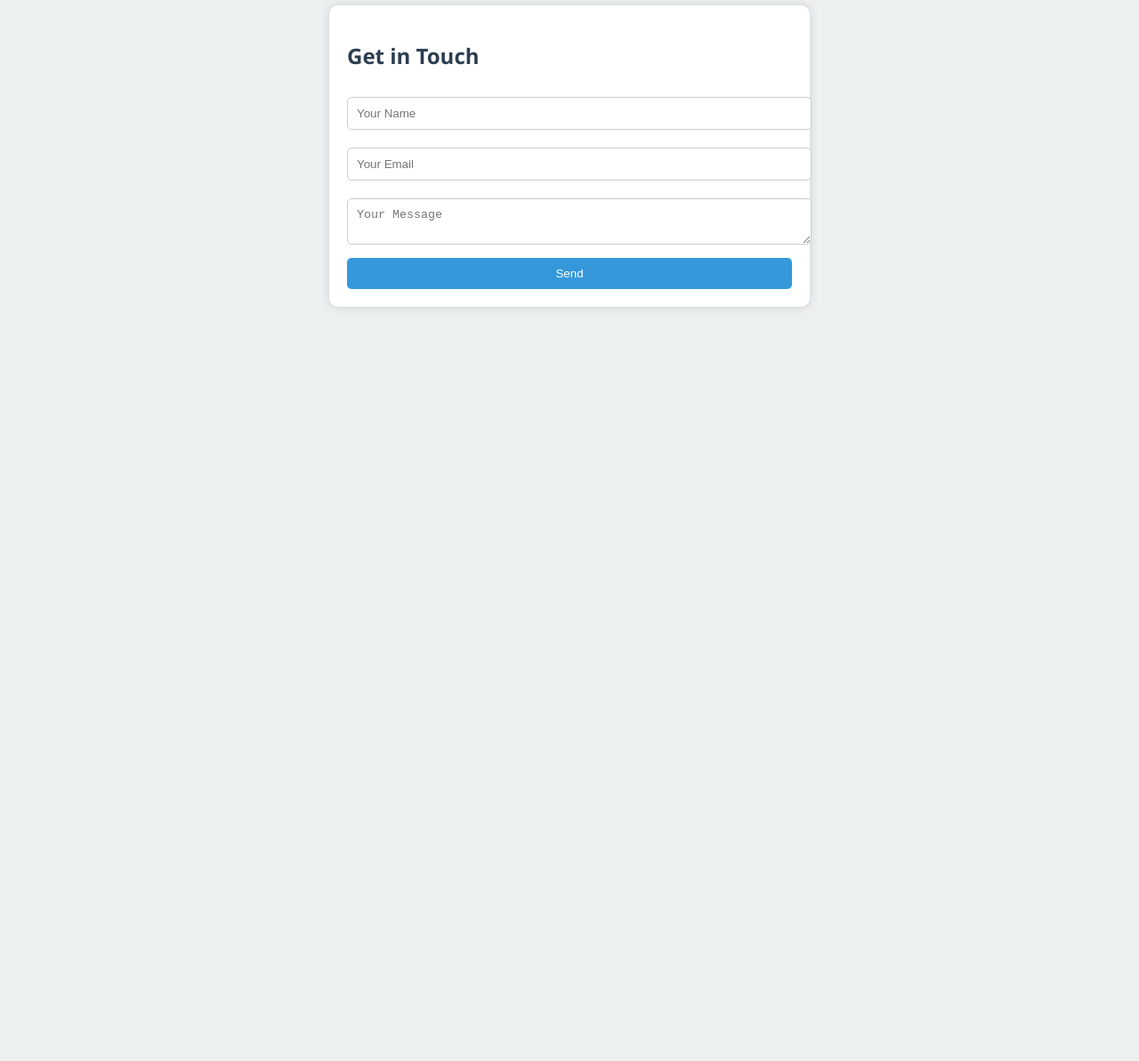
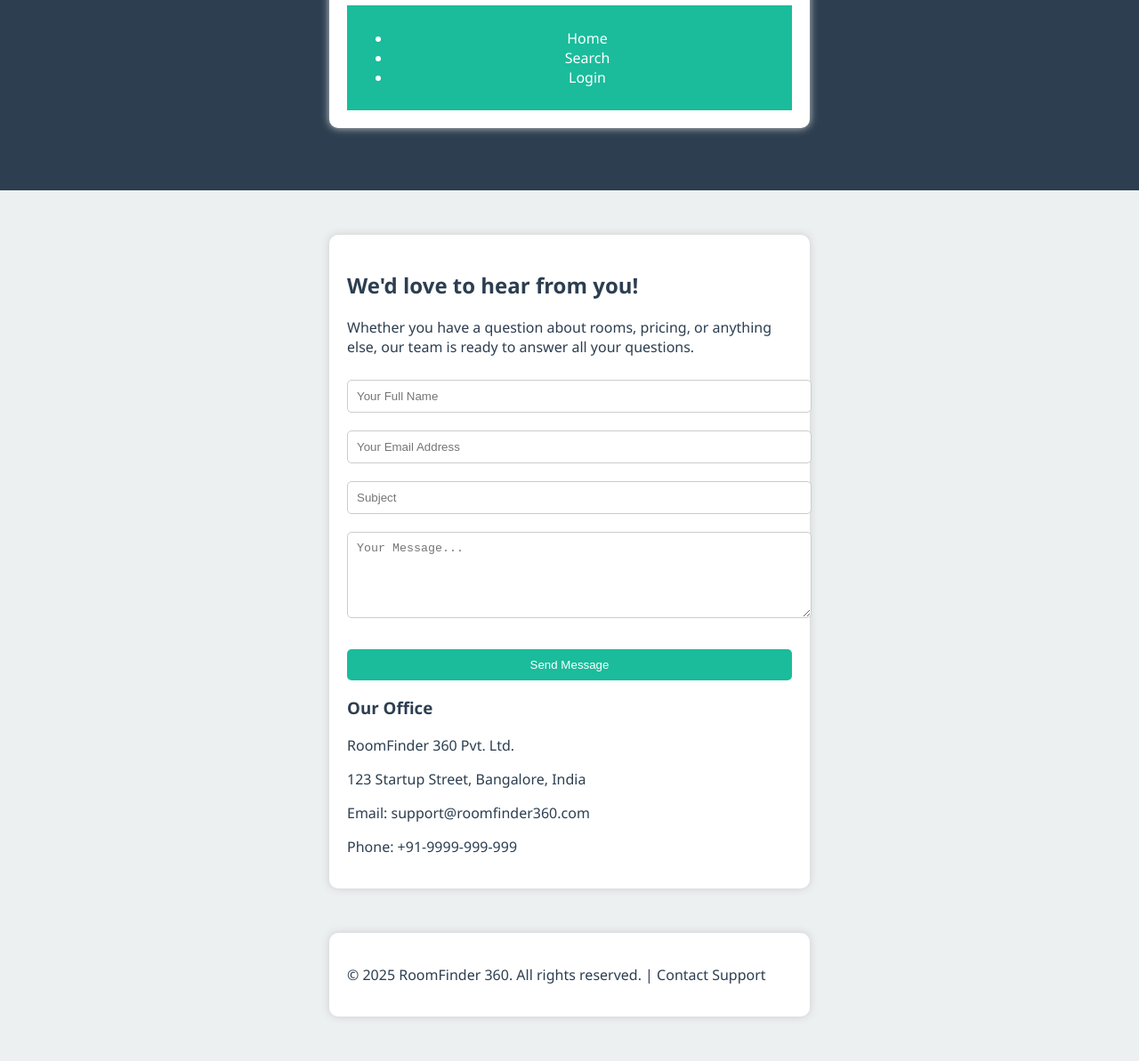
Before and after one commit to keshav8982/RoomFinder360, a plain HTML site: page contact.html in a window 1280 px wide. Shown: the part 170-1363 px from the top of the page at 89% size. Before the commit the page ends 800 px from the top, so only its background shows below. Drawn offline with Linux system fonts and the light colour scheme.

Commit message:
Update contact.html

```diff
--- a/contact.html
+++ b/contact.html
@@ -1,20 +1,54 @@
 <!DOCTYPE html>
 <html lang="en">
 <head>
-    <meta charset="UTF-8">
-    <title>Contact | Room Finder 360</title>
-    <link rel="stylesheet" href="style.css">
+    <meta charset="UTF-8" />
+    <meta name="viewport" content="width=device-width, initial-scale=1.0"/>
+    <title>Contact Us - RoomFinder 360</title>
+    <link rel="stylesheet" href="style.css"/>
 </head>
 <body>
-    <header><h1>Contact Us | Room Finder 360</h1></header>
-    <div class="container">
-        <h2>Get in Touch</h2>
-        <form action="#">
-            <input type="text" placeholder="Your Name" required>
-            <input type="email" placeholder="Your Email" required>
-            <textarea placeholder="Your Message" required></textarea>
-            <button type="submit">Send</button>
-        </form>
-    </div>
+    <header class="main-header">
+        <div class="container">
+            <h1 class="logo">RoomFinder 360 - Contact Us</h1>
+            <nav class="navbar">
+                <ul>
+                    <li><a href="index.html">Home</a></li>
+                    <li><a href="search.html">Search</a></li>
+                    <li><a href="login.html">Login</a></li>
+                </ul>
+            </nav>
+        </div>
+    </header>
+
+    <section class="contact-section">
+        <div class="container">
+            <h2>We'd love to hear from you!</h2>
+            <p class="info-text">Whether you have a question about rooms, pricing, or anything else, our team is ready to answer all your questions.</p>
+
+            <div class="contact-form-container">
+                <form class="contact-form">
+                    <input type="text" placeholder="Your Full Name" required />
+                    <input type="email" placeholder="Your Email Address" required />
+                    <input type="text" placeholder="Subject" required />
+                    <textarea placeholder="Your Message..." rows="5" required></textarea>
+                    <button type="submit" class="btn">Send Message</button>
+                </form>
+
+                <div class="contact-details">
+                    <h3>Our Office</h3>
+                    <p>RoomFinder 360 Pvt. Ltd.</p>
+                    <p>123 Startup Street, Bangalore, India</p>
+                    <p>Email: support@roomfinder360.com</p>
+                    <p>Phone: +91-9999-999-999</p>
+                </div>
+            </div>
+        </div>
+    </section>
+
+    <footer class="footer">
+        <div class="container">
+            <p>&copy; 2025 RoomFinder 360. All rights reserved. | Contact Support</p>
+        </div>
+    </footer>
 </body>
 </html>
```
